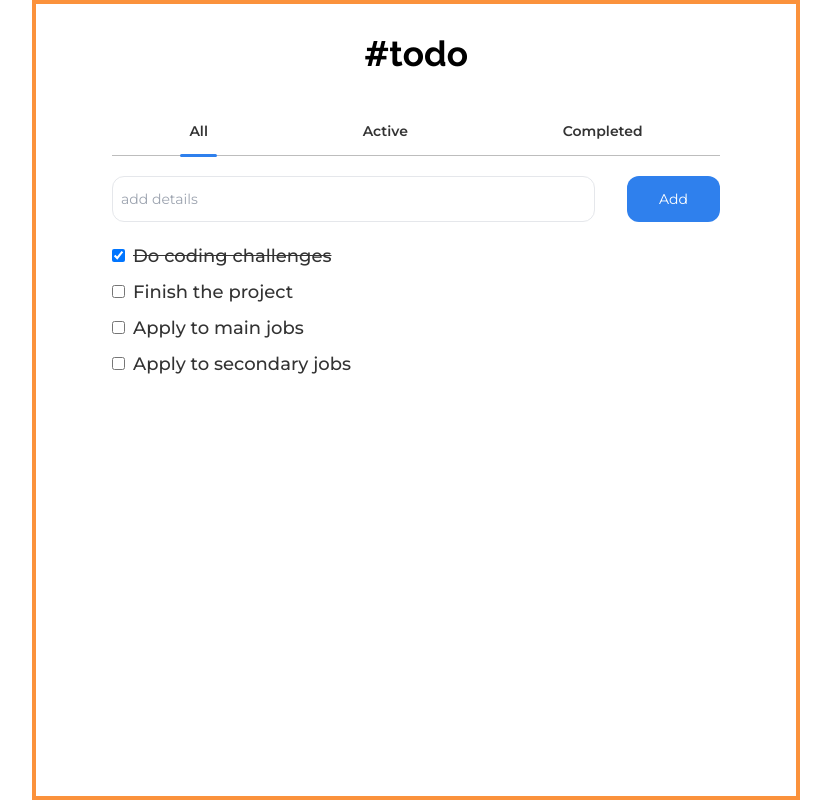
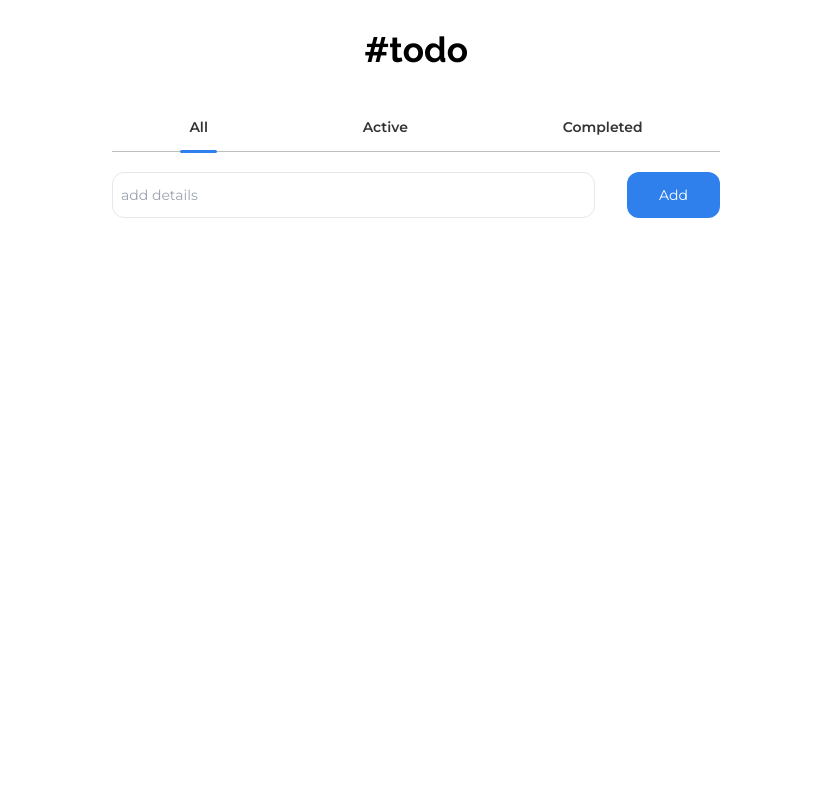
Before and after one commit to houssam-developer/todo-app, a React (Vite) app: page / in a window 1280 px wide. Shown: the whole page, without its empty margins (224-1055 px from the left). Built offline with nearby package versions, Linux system fonts and the light colour scheme.

Commit message:
feat: add localStore for storings tasks

```diff
--- a/src/App.jsx
+++ b/src/App.jsx
@@ -5,12 +5,22 @@ import { v4 as uuidv4 } from 'uuid';
 
 
 function App() {
-	const [tasks, setTasks] = useState([
-		{ id: uuidv4(), tag: 'Do coding challenges', state: 'completed', },
-		{ id: uuidv4(), tag: 'Finish the project', state: 'active', },
-		{ id: uuidv4(), tag: 'Apply to main jobs', state: 'active', },
-		{ id: uuidv4(), tag: 'Apply to secondary jobs', state: 'active', },
-	]);
+	const [tasks, setTasks] = useState([]);
+
+	useEffect(() => {
+		const tasksSaved = JSON.parse(localStorage.getItem('tasks'));
+		console.log('tasksSaved: ', tasksSaved);
+		if (tasksSaved) {
+			setTasks(tasksSaved);
+		}
+	}, []);
+
+	useEffect(() => {
+		if (tasks.length > 0) {
+			localStorage.setItem('tasks', JSON.stringify(tasks));
+		}
+	}, [tasks]);
+
 
 	const [flagAll, setFlagAll] = useState(true);
 	const [flagActive, setFlagActive] = useState(false);
@@ -103,11 +113,13 @@ function App() {
 	function handleBtnDeleteAllEvent(e) {
 		e.preventDefault();
 		console.log('handleBtnDeleteAll()');
-		setTasks([]);
+
+		const updatedTasks = tasks.filter(it => it.state !== 'completed');
+		setTasks(updatedTasks);
 	}
 
 	return (
-		<div className="flex flex-col items-center gap-10 max-w-[768px] mx-auto px-2 py-6 border-4 border-orange-400 h-screen">
+		<div className="flex flex-col items-center gap-10 max-w-[768px] mx-auto px-2 py-6 h-screen">
 			<h1 className='text-center'>#todo</h1>
 
 			<main className='w-full max-w-[608px] mx-auto flex flex-col gap-5'>
@@ -157,11 +169,6 @@ function App() {
 
 		return (
 			<div className='w-full max-w-[608px] mx-auto flex flex-col gap-5'>
-				<form className="container-all flex gap-4 sm:gap-6 md:gap-8">
-					<input className='max-w-[55vw] sm:max-w-none border-[1px] flex-grow  py-3 px-2 focus:outline-1 rounded-xl  text-sm' type="text" placeholder='add details' />
-					<button className='bg-[#2F80ED] text-white px-8 py-2 rounded-xl text-sm'>Add</button>
-				</form>
-
 				<ul className='flex flex-col gap-2'>
 					{
 						tasks
@@ -184,7 +191,7 @@ function App() {
 					}
 				</ul>
 				{
-					tasks.length > 0 ?
+					tasks.filter(it => it.state === 'completed').length > 0 ?
 						<button onClick={fnDeleteAll} className='ml-auto flex gap-2 bg-[#EB5757] justify-start items-center max-w-max text-[#fff] px-6 py-3 rounded font-sans text-[12px] font-semibold'>
 							<svg className='w-[14px] h-[14px] ' viewBox="0 0 24 24">
 								<path fill="currentColor" d="M6,19A2,2 0 0,0 8,21H16A2,2 0 0,0 18,19V7H6V19M8,9H16V19H8V9M15.5,4L14.5,3H9.5L8.5,4H5V6H19V4H15.5Z" />
```
